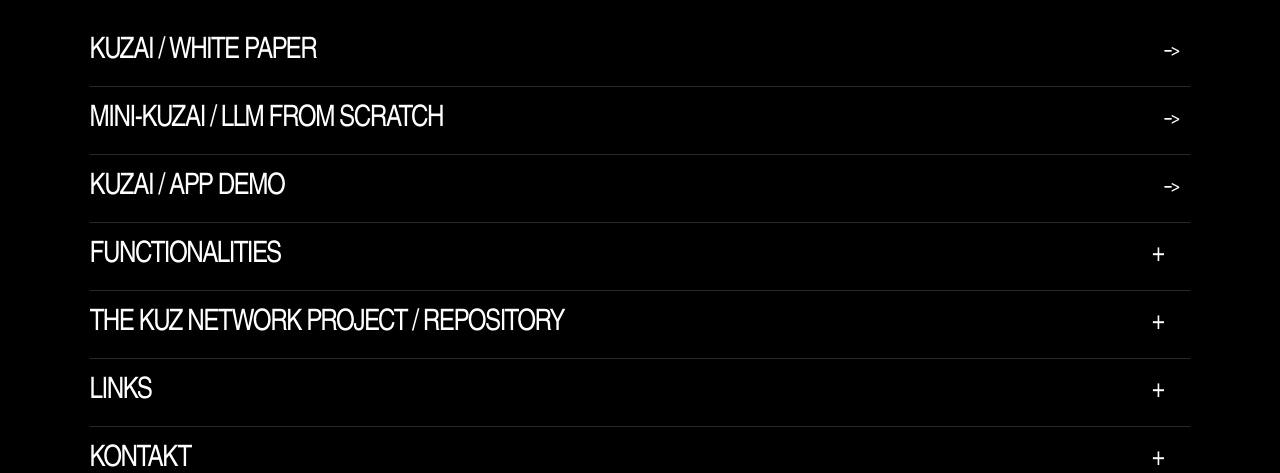
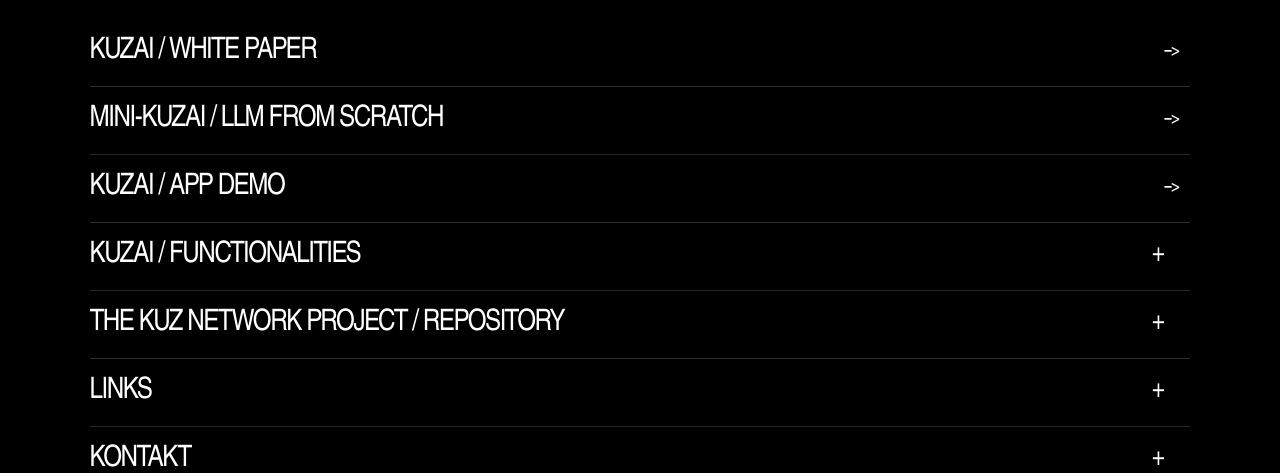
Before and after one commit to Kusanagi8200/KUZAI.ORG-VS2, a PHP site: page /index.php in a window 1280 px wide. Shown: the part 600-1073 px from the top of the page. Run offline with PHP 8.4, Linux system fonts and the light colour scheme; some web fonts are replaced.

Commit message:
Prefix homepage functionalities menu label with KUZAI

```diff
--- a/public/index.php
+++ b/public/index.php
@@ -138,7 +138,7 @@ $visitCountDisplay = $visitCount !== null
 
                             <div class="home-nav__group home-nav__group--capabilities">
                                 <div class="home-nav__links-row">
-                                    <span class="home-nav__links-label">FUNCTIONALITIES</span>
+                                    <span class="home-nav__links-label">KUZAI / FUNCTIONALITIES</span>
 
                                     <button
                                         class="home-nav__plus"
```
